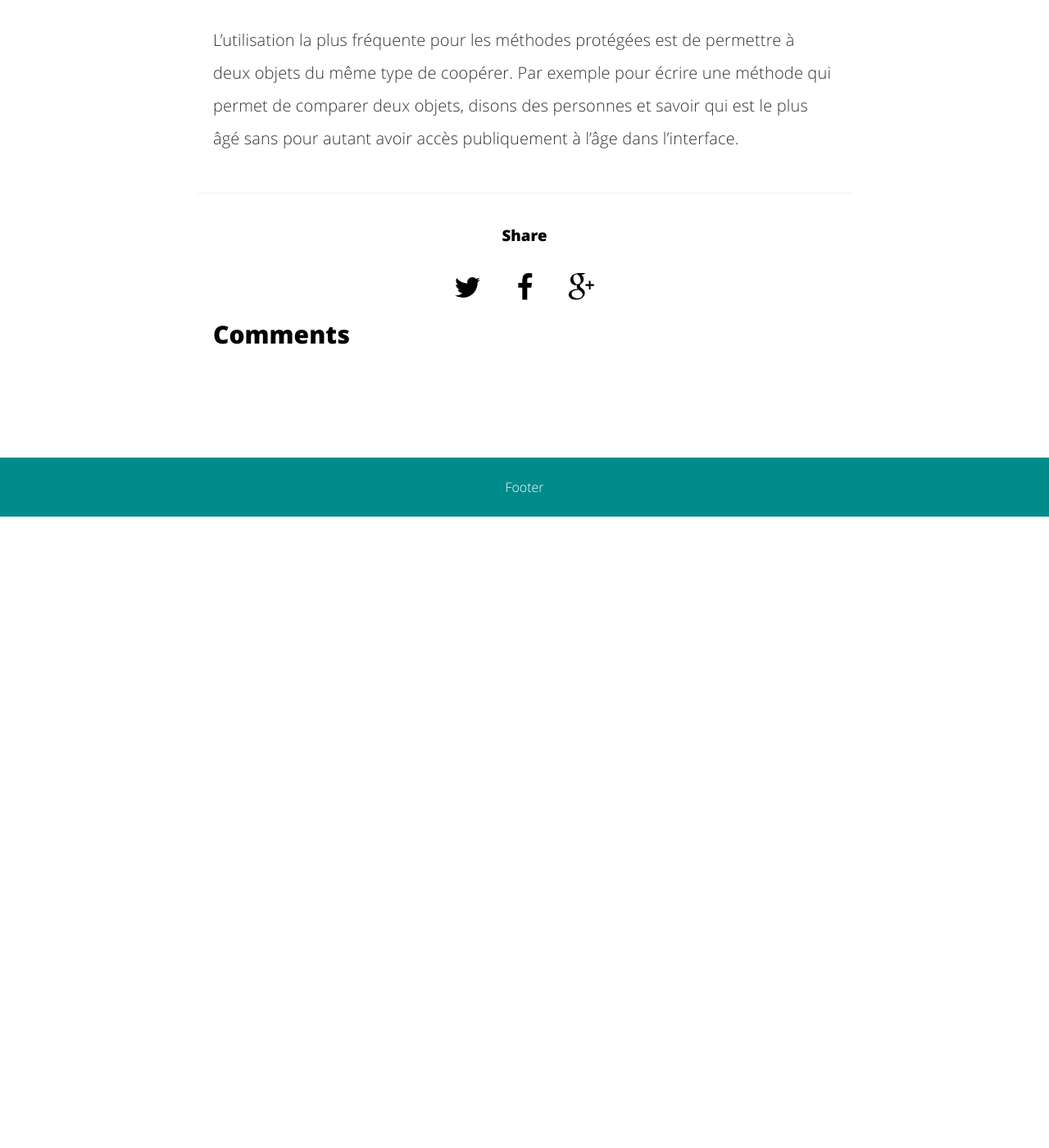
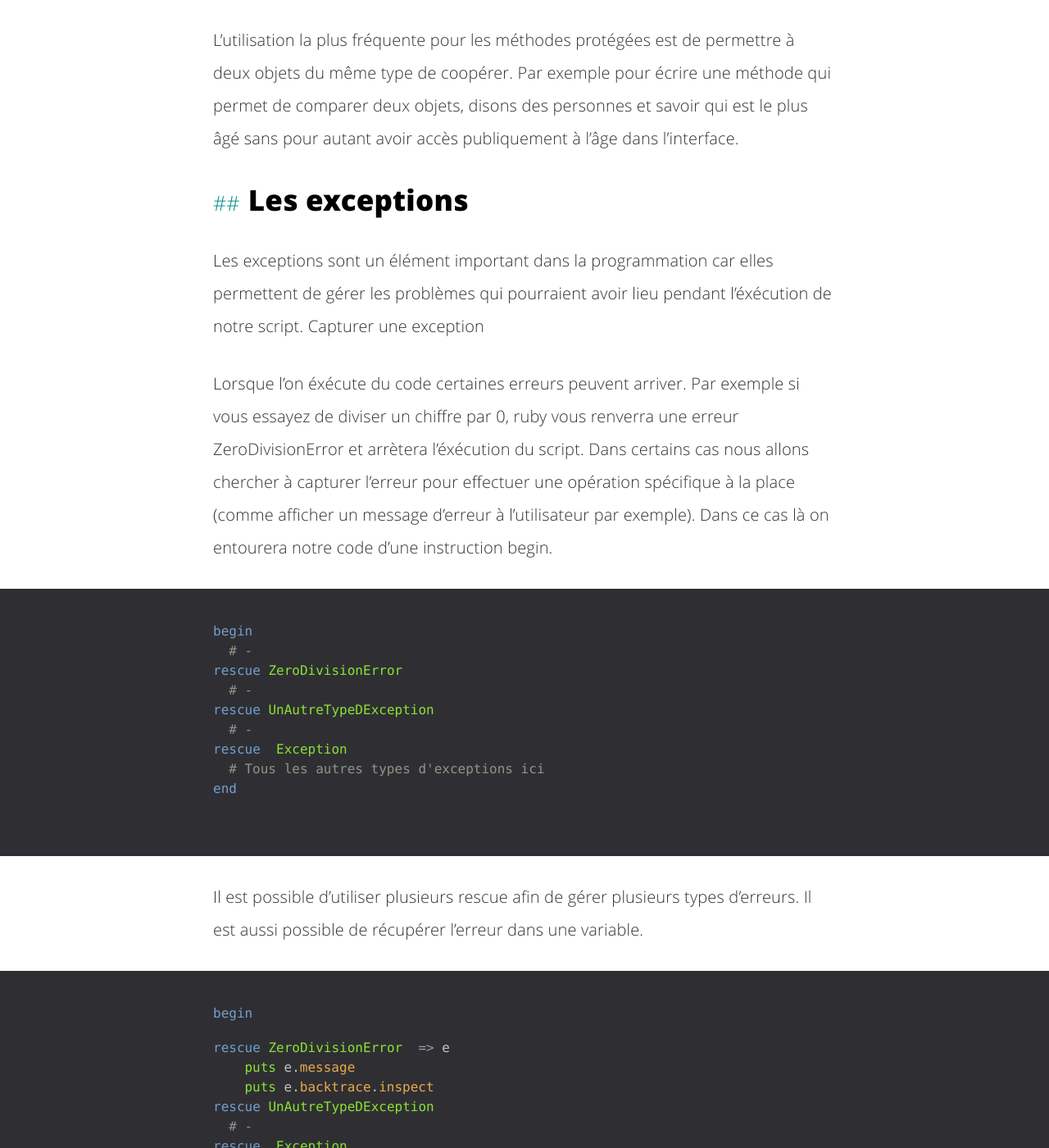
Before and after one commit to fasca/fasca.github.io, a Jekyll site: the page built from _posts/2016-10-26-ruby.md, in a window 1280 px wide and 1400 px high, scrolled down 91749 px. Shown: the whole window at 82% size. Built offline with Jekyll 4.4.1, drawn with Linux system fonts in a browser that asks for light colours; comment, search, counter and statistics services are not loaded; before the commit the page ends 92379 px from its top, so only the background shows below that; some of the changed text lies outside the part shown.

Commit message:
Update 2016-10-26-ruby.md

````diff
--- a/_posts/2016-10-26-ruby.md
+++ b/_posts/2016-10-26-ruby.md
@@ -2386,3 +2386,65 @@ Essayons maintenant avec un objet qui n'a aucun lien
 Ici seule la méthode publique peut être appelée, l'appel à la méthode protégée lève une exception NoMethodError car les deux objets ne font pas partie de la même hiérarchie.
 
 L'utilisation la plus fréquente pour les méthodes protégées est de permettre à deux objets du même type de coopérer. Par exemple pour écrire une méthode qui permet de comparer deux objets, disons des personnes et savoir qui est le plus âgé sans pour autant avoir accès publiquement à l'âge dans l'interface.
+
+
+## Les exceptions
+
+Les exceptions sont un élément important dans la programmation car elles permettent de gérer les problèmes qui pourraient avoir lieu pendant l'éxécution de notre script.
+Capturer une exception
+
+Lorsque l'on éxécute du code certaines erreurs peuvent arriver. Par exemple si vous essayez de diviser un chiffre par 0, ruby vous renverra une erreur ZeroDivisionError et arrètera l'éxécution du script. Dans certains cas nous allons chercher à capturer l'erreur pour effectuer une opération spécifique à la place (comme afficher un message d'erreur à l'utilisateur par exemple).
+Dans ce cas là on entourera notre code d'une instruction begin.
+
+```ruby
+begin
+  # -
+rescue ZeroDivisionError
+  # -
+rescue UnAutreTypeDException
+  # -
+rescue  Exception
+  # Tous les autres types d'exceptions ici
+end
+```
+
+Il est possible d'utiliser plusieurs rescue afin de gérer plusieurs types d'erreurs. Il est aussi possible de récupérer l'erreur dans une variable.
+
+```ruby
+begin
+
+rescue ZeroDivisionError  => e
+    puts e.message
+    puts e.backtrace.inspect
+rescue UnAutreTypeDException
+  # -
+rescue  Exception
+  # Tous les autres types d'exceptions ici
+end
+```
+
+Renvoyer une Exception
+
+Quand on va écrire notre code on va parfois se trouver dans des situations générant des erreurs. Dans ce cas là il est important d'être en mesutre de renvoyer une exception, qui pourra ensuite être récupérée. Pour cela on utilise la méthode raise.
+
+```ruby
+  def ajouterNote(note)
+    raise "Impossible d'ajouter une note qui n'est pas un chiffre" if !note.respond_to? :to_i
+    notes << note
+  end
+```
+
+Il est aussi possible de renvoyer un type d'erreur particulier afin de pouvoir la capturer plus simplement dans le cadre d'un begin.
+
+```ruby
+class AjoutNoteError < RuntimeError
+    def initialize(msg = "Impossible d'ajouter la note pour la raison suivante : ...")
+        super
+    end
+end
+
+def ajouterNote(note)
+    raise AjoutNoteError if !note.respond_to? :to_i
+    notes << note
+end
+```
````
